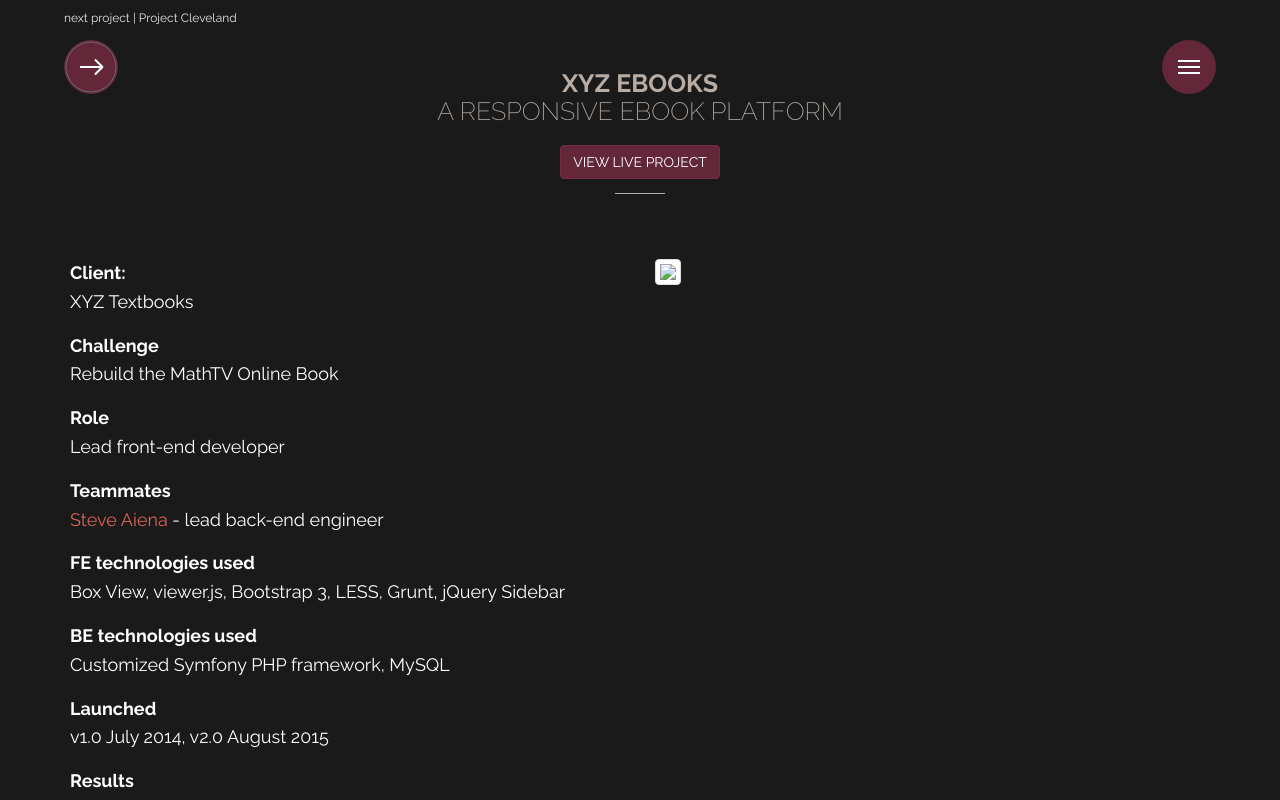
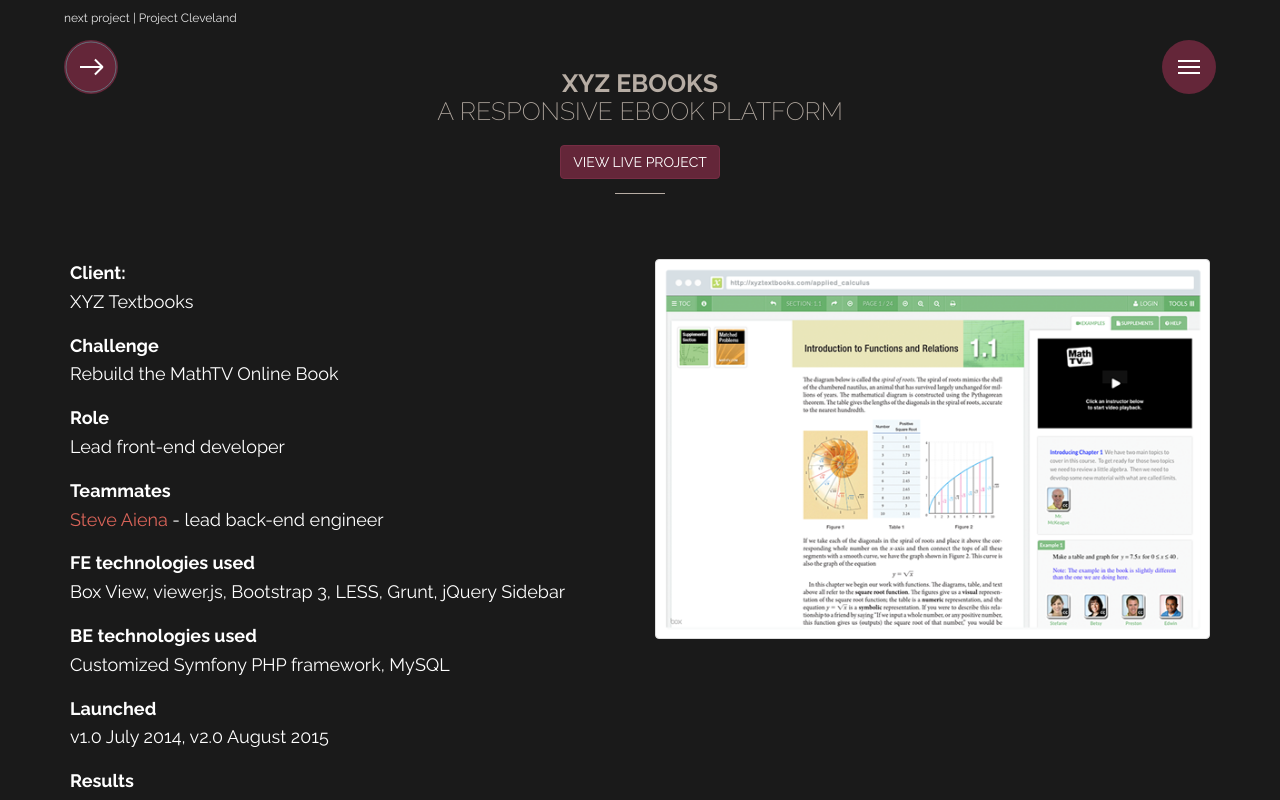
Before and after one commit to lbarker/weblbdesigns.dev, a website: page xyzebooks.html in a window 1280 px wide. Drawn offline with Linux system fonts and the light colour scheme.

Commit message:
fixed link in mckeague portfolio

```diff
--- a/xyzebooks.html
+++ b/xyzebooks.html
@@ -86,7 +86,7 @@
 
                                     </div>
                                     <div class="col-sm-6">
-                                        <img src="/assets/img/portfolio/xyzdebooks.png" class="img-thumbnail">
+                                        <img src="/assets/img/portfolio/xyzebooks.png" class="img-thumbnail">
                                     </div>
                                 </div>
 
```
